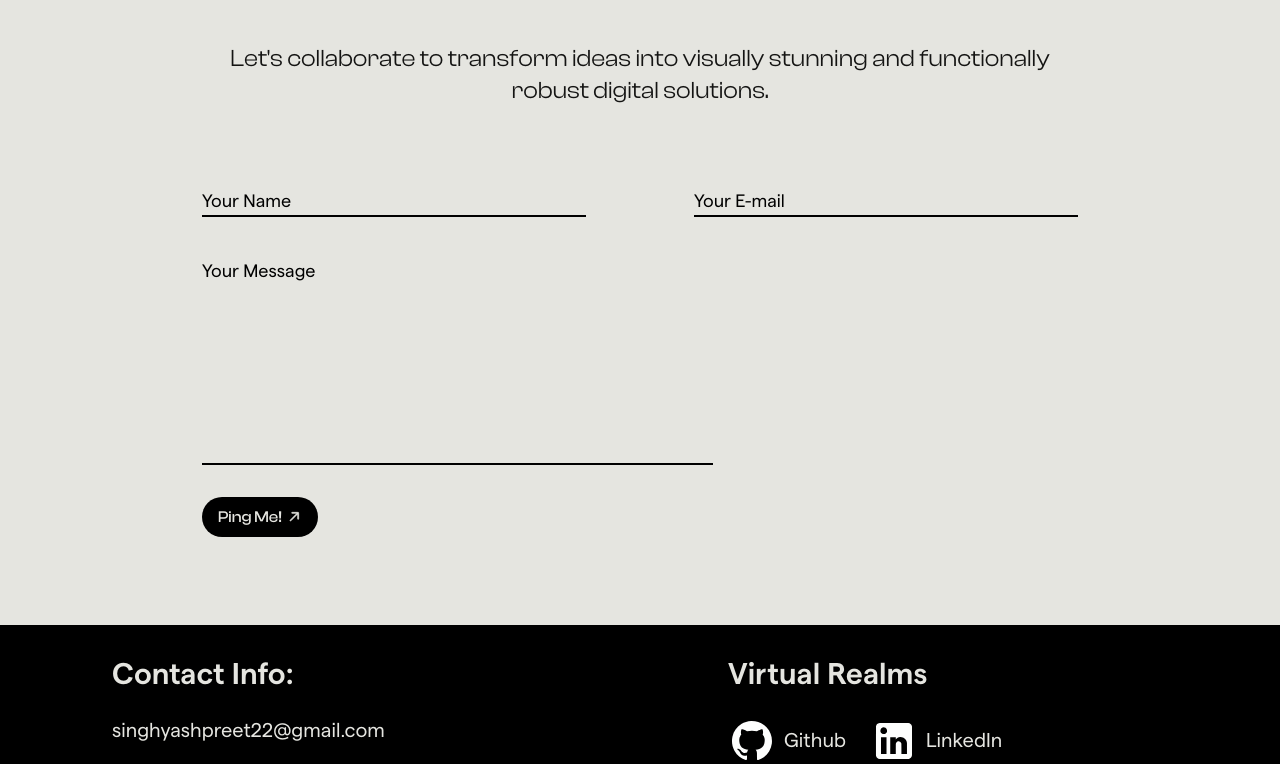
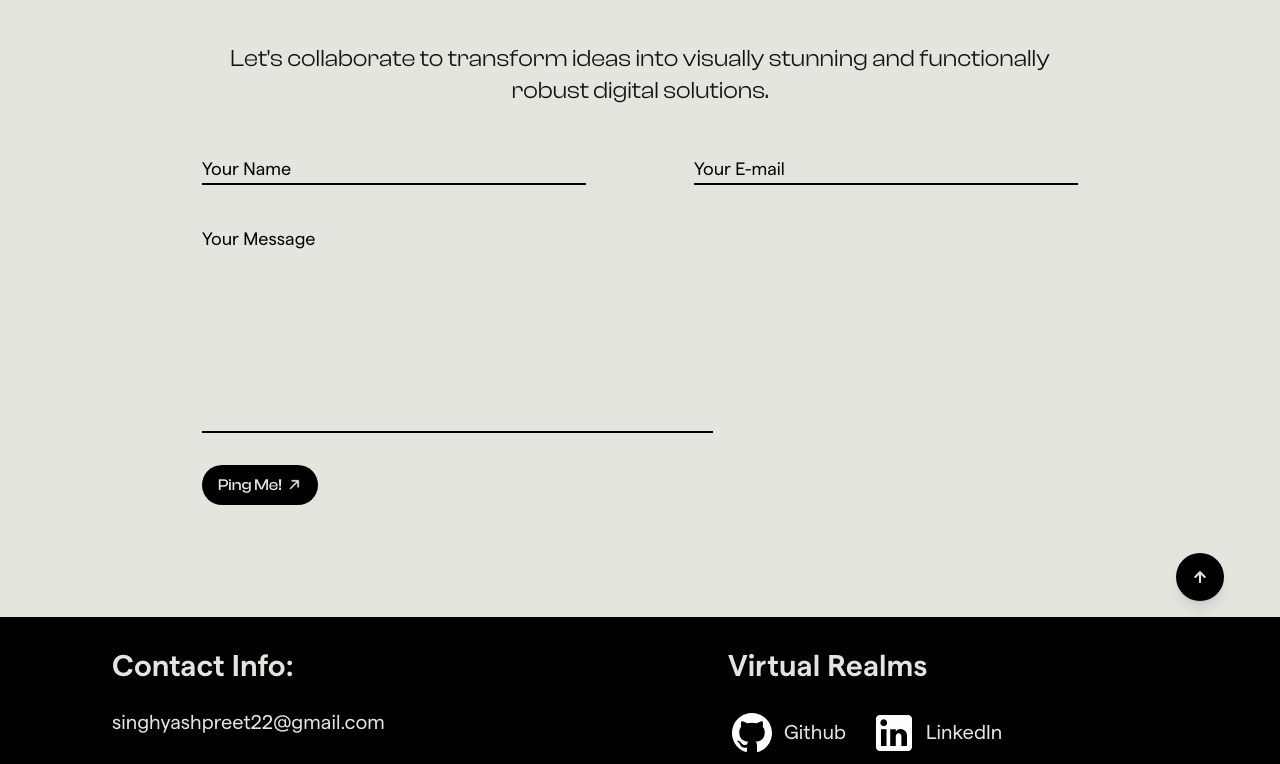
Before and after one commit to s4bbi/Portfolio-24, a React (Vite) app: page / in a window 1280 px wide. Shown: the part 8328-9092 px from the top of the page. Built offline with nearby package versions, Linux system fonts and the light colour scheme.

Commit message:
back to top button added

```diff
--- /dev/null
+++ b/src/components/BackToTopButton.jsx
@@ -0,0 +1,34 @@
+import React, { useState } from 'react';
+import { FaArrowUp } from 'react-icons/fa';
+import { Link } from 'react-router-dom';
+
+const BackToTopButton = () => {
+  const [isHovered, setIsHovered] = useState(false);
+
+  const handleMouseEnter = () => {
+    setIsHovered(true);
+  };
+
+  const handleMouseLeave = () => {
+    setIsHovered(false);
+  };
+
+  return (
+    <a href='#home'>
+        <button
+            className={`relative flex items-center justify-center w-12 h-12 rounded-full bg-black border-none font-semibold shadow-lg cursor-pointer transition-all duration-300 overflow-hidden ${isHovered ? 'w-36 rounded-full bg-black' : ''}`}
+            onMouseEnter={handleMouseEnter}
+            onMouseLeave={handleMouseLeave}
+            >
+            <FaArrowUp
+                className={`w-3 transition-transform duration-300 transform ${isHovered ? 'translate-y-[-200%]' : 'translate-y-0'} text-white`}
+            />
+            <span className={`absolute w-full top-1/2 left-1/2 -translate-x-1/2 -translate-y-1/2 text-white transition-all duration-300 ${isHovered ? 'opacity-100 font-semibold text-sm' : 'opacity-0 text-sm'}`}>
+                Back to Top
+            </span>
+        </button>
+    </a>
+  );
+};
+
+export default BackToTopButton;
--- a/src/components/Contact.jsx
+++ b/src/components/Contact.jsx
@@ -4,6 +4,7 @@ import { GoArrowUpRight } from 'react-icons/go';
 import emailjs from 'emailjs-com';
 import { ToastContainer, toast, Slide } from 'react-toastify';
 import 'react-toastify/dist/ReactToastify.css';
+import BackToTopButton from './BackToTopButton';
 
 const Contact = () => {
     const [formData, setFormData] = useState({
@@ -48,7 +49,7 @@ const Contact = () => {
     };
 
     return (
-        <div className="w-full px-6 md:px-14 text-blackD bg-white pb-2" id='contact'>
+        <div className="w-full px-6 md:px-14 text-blackD bg-white pb-4" id='contact'>
             <ToastContainer />
             <div className="py-8 lg:py-16 font-mL text-xs md:text-base">
                 <p className="py-1">CONTACT</p>
@@ -63,7 +64,7 @@ const Contact = () => {
                             Let's collaborate to transform ideas into visually stunning and functionally robust digital solutions.
                         </p>
                     </div>
-                    <div className="py-10 lg:py-20 w-full justify-center">
+                    <div className="py-10 lg:py-12 w-full justify-center">
                         <form className="flex flex-col lg:flex-row font-mR flex-wrap gap-10 text-sm md:text-lg " onSubmit={handleSubmit}>
                             <div className="flex justify-between w-full gap-2">
                                 <input
@@ -100,6 +101,9 @@ const Contact = () => {
                     </div>
                 </div>
             </div>
+            <div className='flex justify-end w-full'>
+                <BackToTopButton />
+            </div>
         </div>
     );
 };
```
